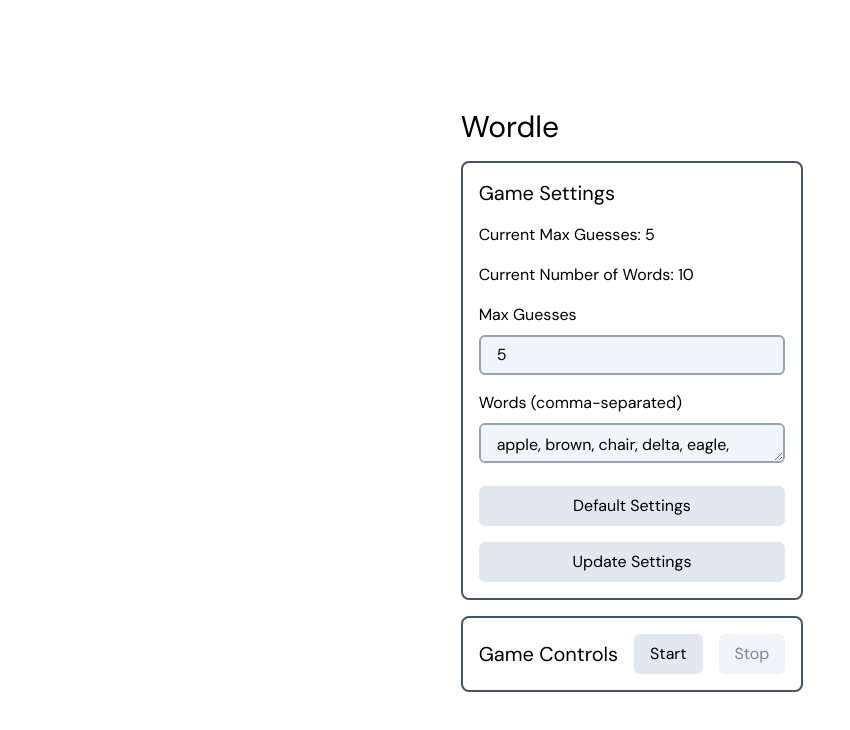
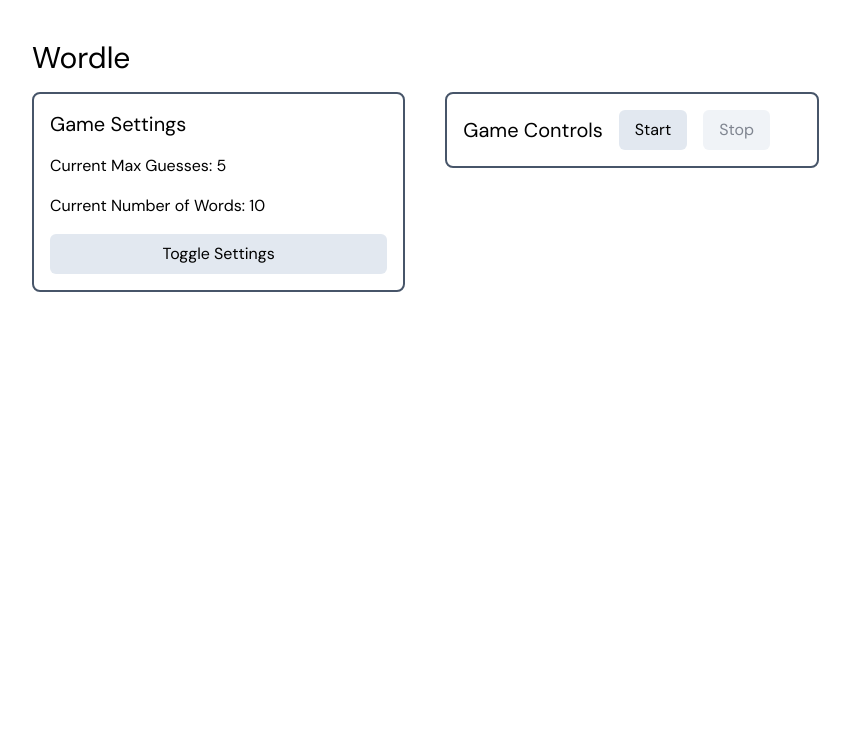
Before and after one commit to yilverdeja/wordle, a Next.js app: page / in a window 1280 px wide. Shown: the top 730 px of the page, without its empty margins (8-858 px from the left). Built offline with nearby package versions, Linux system fonts and the light colour scheme.

Commit message:
fix: cleanup

```diff
--- a/app/page.tsx
+++ b/app/page.tsx
@@ -11,10 +11,14 @@
 	const [guess, setGuess] = useState("");
 
 	return (
-		<div className="w-full h-screen flex justify-center items-center gap-10">
+		<div className="w-full h-screen flex p-10">
+			<div className="w-full flex flex-col gap-4">
+				<h1 className="text-3xl">Wordle</h1>
+				<div className="grid grid-cols-3 gap-10">
+					<div>
+						<GameSettings />
+					</div>
 					<div className="flex flex-col gap-4">
-				<h1 className="text-3xl">Wordle</h1>
-				<GameSettings />
 						<GameControls />
 						{gameState.inSession && (
 							<GuessWordForm
@@ -27,8 +31,9 @@
 							/>
 						)}
 					</div>
+					<div>
 						{gameState.sessionStatus !== "stopped" && (
-				<div className="flex flex-col gap-4">
+							<div className="flex flex-col items-center gap-4">
 								<LetterGrid guessResults={gameState.results} />
 								{gameState.sessionStatus !== "pending" && (
 									<div className="flex flex-col justify-center items-center">
@@ -37,10 +42,16 @@
 												? `Congrats! You Won`
 												: `Bohoo, you lost :< Try again`}
 										</p>
+										<p className="font-bold">
+											Answer: {gameState.answer}
+										</p>
 									</div>
 								)}
 							</div>
 						)}
 					</div>
+				</div>
+			</div>
+		</div>
 	);
 }
--- a/components/GameSettings.tsx
+++ b/components/GameSettings.tsx
@@ -10,11 +10,16 @@
 	const [numGuesses, setNumGuesses] = useState(gameState.maxGuesses);
 	const [words, setWords] = useState(gameState.words.join(", "));
 	const [invalidWords, setInvalidWords] = useState("");
+	const [hide, setHide] = useState(true);
+
+	useEffect(() => {
+		if (gameState.inSession) setHide(true);
+	}, [gameState.inSession]);
 
 	useEffect(() => {
 		setNumGuesses(gameState.maxGuesses);
 		setWords(gameState.words.join(", "));
-	}, [gameState, gameState.maxGuesses, gameState.words]);
+	}, [gameState.maxGuesses, gameState.words]);
 
 	const handleDefaultSettings = () => {
 		setInvalidWords("");
@@ -47,6 +52,14 @@
 			<h2 className="text-xl">Game Settings</h2>
 			<p>Current Max Guesses: {gameState.maxGuesses}</p>
 			<p>Current Number of Words: {gameState.words.length}</p>
+			<button
+				onClick={() => setHide((prev) => !prev)}
+				className={buttonStyle}
+				disabled={gameState.inSession}
+			>
+				Toggle Settings
+			</button>
+			{!hide && (
 				<div className="flex flex-col gap-4">
 					<div>
 						<label htmlFor="guesses" className="block mb-2">
@@ -74,10 +87,16 @@
 							rows={4}
 						></textarea>
 					</div>
-				<button onClick={handleDefaultSettings} className={buttonStyle}>
+					<button
+						onClick={handleDefaultSettings}
+						className={buttonStyle}
+					>
 						Default Settings
 					</button>
-				<button onClick={handleUpdateSettings} className={buttonStyle}>
+					<button
+						onClick={handleUpdateSettings}
+						className={buttonStyle}
+					>
 						Update Settings
 					</button>
 					{invalidWords && (
@@ -94,6 +113,7 @@
 						</div>
 					)}
 				</div>
+			)}
 		</div>
 	);
 };
--- a/hook/useWordleGame.ts
+++ b/hook/useWordleGame.ts
@@ -5,6 +5,7 @@
 
 export interface GameState {
 	inSession: boolean;
+	answer: string | null;
 	sessionStatus: Status | "stopped";
 	results: GuessResult[];
 	maxGuesses: number;
@@ -26,6 +27,7 @@
 	inSession: false,
 	sessionStatus: "stopped",
 	results: [],
+	answer: null,
 	maxGuesses: 0,
 	words: [],
 };
@@ -84,6 +86,7 @@
 			inSession: true,
 			words: game.words,
 			maxGuesses: game.maxRoundsPerSession,
+			answer: game.currentSession!.answer,
 		});
 	}, [game, gameState]);
 
@@ -93,6 +96,7 @@
 			...gameState,
 			sessionStatus: "stopped",
 			inSession: false,
+			answer: null,
 		});
 	}, [game, gameState]);
 
```
Lines whose indentation alone changed are shown as unchanged.
